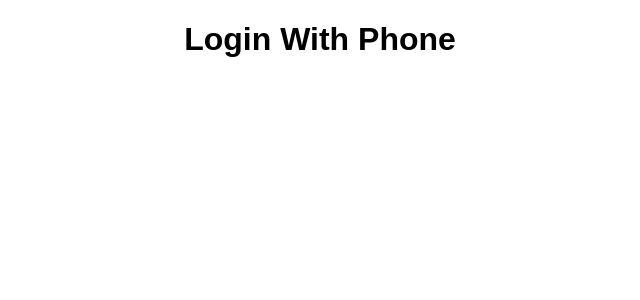
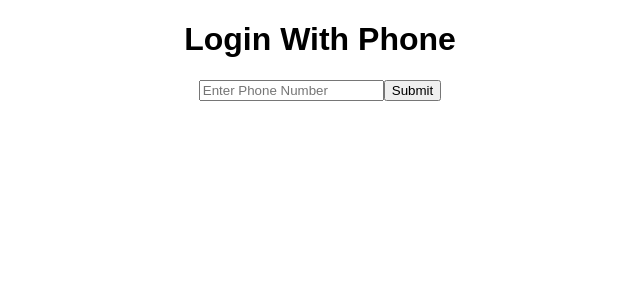
Before and after one commit to Zahid51095/OTP-LOGIN, a React (Vite) app: page / in a window 1280 px wide. Shown: the top 300 px of the page, without its empty margins (320-960 px from the left). Built offline with nearby package versions, Linux system fonts and the light colour scheme.

Commit message:
otp input component has been created

```diff
--- /dev/null
+++ b/src/components/Otp_Input.jsx
@@ -0,0 +1,11 @@
+
+
+const OtpInput = () => {
+    return (
+        <div>
+            fgsg
+        </div>
+    );
+};
+
+export default OtpInput;
--- a/src/components/phone_login.jsx
+++ b/src/components/phone_login.jsx
@@ -1,9 +1,50 @@
+import { useState } from "react";
+import OtpInput from "./Otp_Input";
 
 
 const PhoneOtpForm = () => {
+    const [phoneNumber, setPhonenumber] = useState("");
+    const [showOtpInput, setShowOtpInput] = useState(false);
+
+    const handlePhoneNumber = (event) =>{
+        setPhonenumber(event.target.value);
+    };
+
+    const handlePhoneSubmit = (event) =>{
+        event.preventDefault();
+
+        // Number Validation
+        const regex = /[^0-9]/g;
+        if(phoneNumber.length < 10 || regex.test(phoneNumber)) {
+            alert("Invalid Phone Number");
+            return;
+        }
+
+        // show Otp filed
+        setShowOtpInput(true);
+    };
+
+    const onOtpSubmit = (otp) => {
+        console.log("Login Successfull", otp);
+    }
+
     return (
         <div>
+           {!showOtpInput ?
+             <form onSubmit={handlePhoneSubmit}>
+             <input type="text"  value={phoneNumber}
+              onChange={handlePhoneNumber}
+              placeholder="Enter Phone Number"
+             />
+             <button type="submit">Submit</button>
+         </form> :
+         <div>
+            <p>Enter Otp Sent to this {phoneNumber}</p>
+            <OtpInput length={4} onOtpSubmit={onOtpSubmit}></OtpInput>
 
+         </div>
+
+        }
         </div>
     );
 };
```
